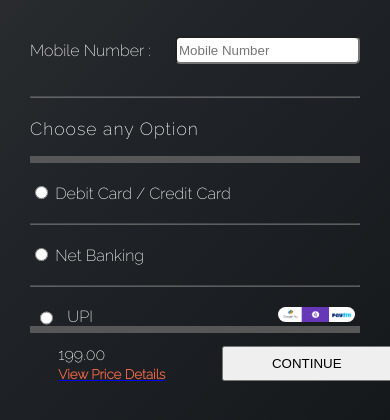
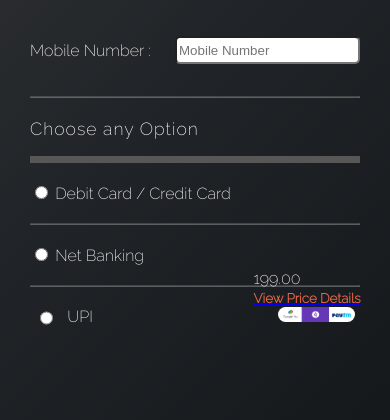
Before and after one commit to Vaibhav-Patel19/BSE, a Django app: page /payments/ in a window 390 px wide. Shown: the part 377-797 px from the top of the page. Run offline with Django 3.2, Linux system fonts and the light colour scheme; a user stored in the database is signed in; data comes from the database, SQL or seed files in the repository; both versions use the stored data as it was after the commit; data that the repository does not hold is empty; some libraries are stand-ins or nearby versions.

```diff
--- a/main/static/css/payments.css
+++ b/main/static/css/payments.css
@@ -91,18 +91,20 @@ body {
     }
 
     .payments .continue {
-        display: flex;
+        /* display: flex; */
         align-items: center;
-        justify-content: space-around;
+        /* justify-content: space-around; */
         position: fixed;
         width: 100%;
-        bottom: 10%;
+        bottom: 19%;
+        left: 65%;
     }
 
+    /*
     .payments .continue >button {
         width:170px;
         height: 35px;
-    }
+    } */
 
     .payments .continue .price {
         color: var(--white);
--- a/payments/templates/payment.html
+++ b/payments/templates/payment.html
@@ -82,7 +82,19 @@
 				alt=""
 			/>
 			</label>
-			<!-- https://www.mumbailive.com/images/news/barstockchembur3_1514201297341.jpg?fm=webp&w=770 -->
+
+		</div>
+		<br> <br> <br> <br>
+
+
+		<div class="continue">
+			<div class="price">
+				<span> {{ display }} </span> <br />
+				<a href="{% url 'orderPage' %} ">
+				<small> View Price Details</small>
+				</a>
+			</div>
+
 		</div>
 
 		<script
@@ -101,18 +113,7 @@
 		></script>
 		<input type="hidden" custom="Hidden Element" name="hidden" />
 
-		<div class="seperator"></div>
-
-		<footer class="continue">
-		<div class="price">
-			<span> {{ display }} </span> <br />
-			<a href="{% url 'orderPage' %} ">
-			<small> View Price Details</small>
-			</a>
-		</div>
-
-		<button type="submit">CONTINUE</button>
-		</footer>
+		<!-- <div class="seperator"></div> -->
 	</form>
   </body>
 </html>
```
Also changed, not shown: db.sqlite3.
